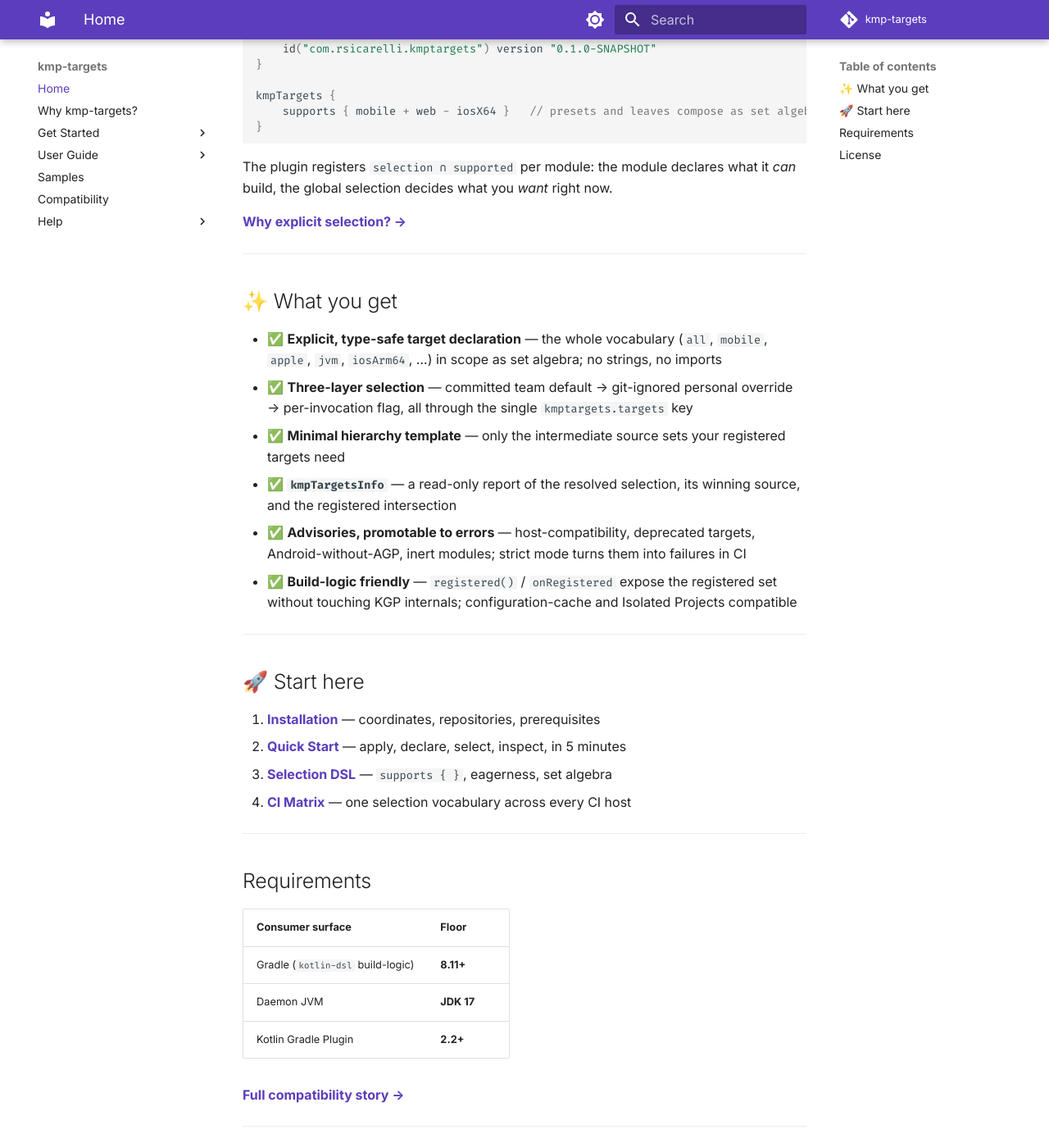
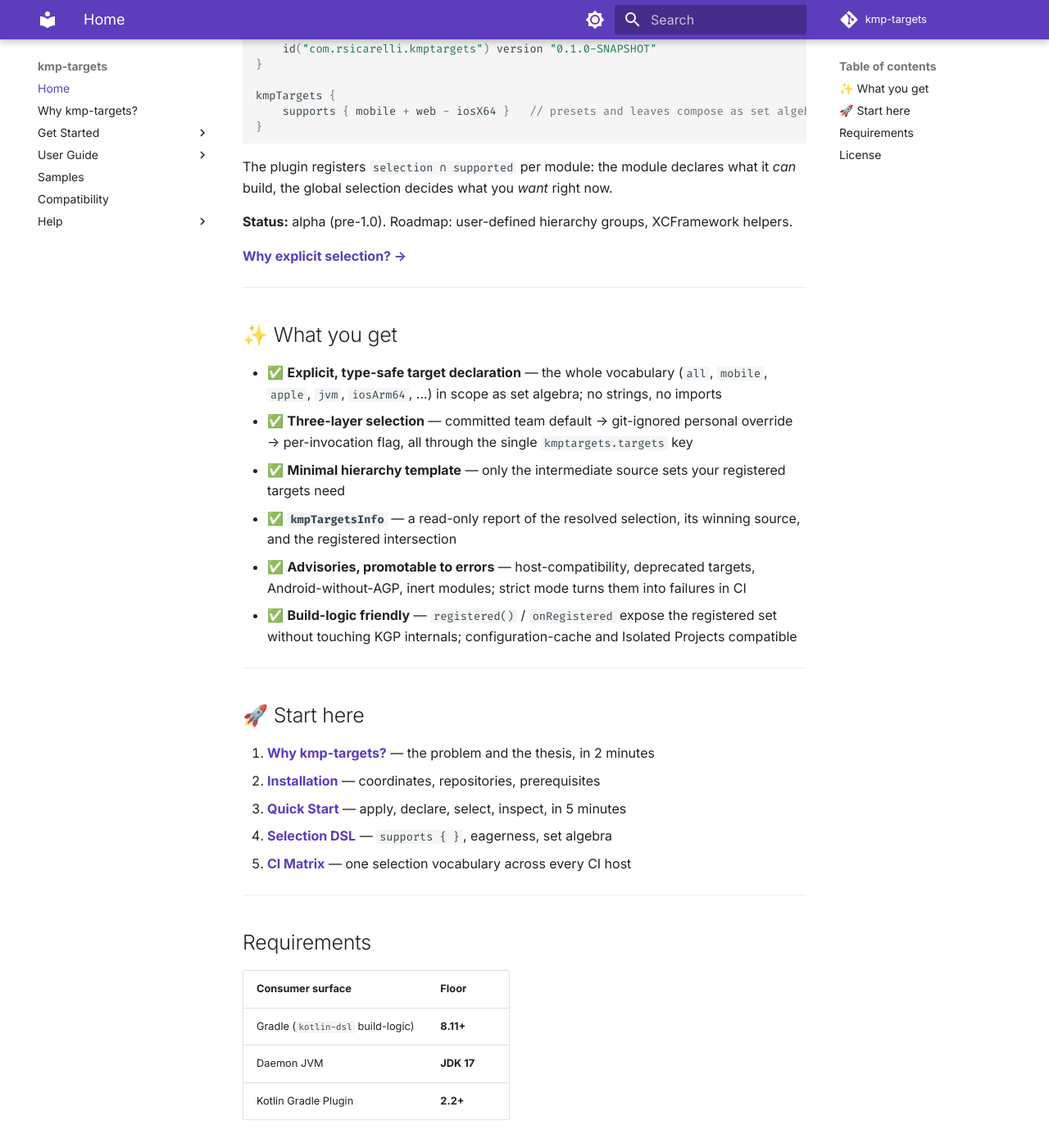
Before and after one commit to rsicarelli/kmp-targets, an MkDocs documentation site: the page built from docs/index.md, in a window 1280 px wide and 1400 px high, scrolled down 450 px. Shown: the whole window at 82% size. Built offline with MkDocs 1.6.1 and Material for MkDocs 9.7.7, drawn with Linux system fonts in a browser that asks for light colours; comment, search, counter and statistics services are not loaded; the version menu is left out.

Commit message:
Docs polish: status line, Why-first reading path, FAQ opener
- Home page now states the alpha (pre-1.0) status and roadmap, matching
  the README, and the "Start here" list leads with Why kmp-targets? so
  new readers meet the thesis before the install steps.
- FAQ opens with a one-line statement of what the page covers.

https://claude.ai/code/session_01UdzY19CPPPgSua3sjUnRE3

```diff
--- a/docs/index.md
+++ b/docs/index.md
@@ -28,6 +28,8 @@ kmpTargets {
 
 The plugin registers `selection ∩ supported` per module: the module declares what it *can* build, the global selection decides what you *want* right now.
 
+**Status:** alpha (pre-1.0). Roadmap: user-defined hierarchy groups, XCFramework helpers.
+
 **[Why explicit selection? →](why-kmp-targets.md)**
 
 ---
@@ -45,10 +47,11 @@ The plugin registers `selection ∩ supported` per module: the module declares w
 
 ## 🚀 Start here
 
-1. **[Installation](get-started/index.md)** — coordinates, repositories, prerequisites
-2. **[Quick Start](get-started/quick-start.md)** — apply, declare, select, inspect, in 5 minutes
-3. **[Selection DSL](user-guide/selection-dsl.md)** — `supports { }`, eagerness, set algebra
-4. **[CI Matrix](user-guide/ci-matrix.md)** — one selection vocabulary across every CI host
+1. **[Why kmp-targets?](why-kmp-targets.md)** — the problem and the thesis, in 2 minutes
+2. **[Installation](get-started/index.md)** — coordinates, repositories, prerequisites
+3. **[Quick Start](get-started/quick-start.md)** — apply, declare, select, inspect, in 5 minutes
+4. **[Selection DSL](user-guide/selection-dsl.md)** — `supports { }`, eagerness, set algebra
+5. **[CI Matrix](user-guide/ci-matrix.md)** — one selection vocabulary across every CI host
 
 ---
 
```
Also changed, not shown: docs/help/faq.md (+2 -0 lines).
